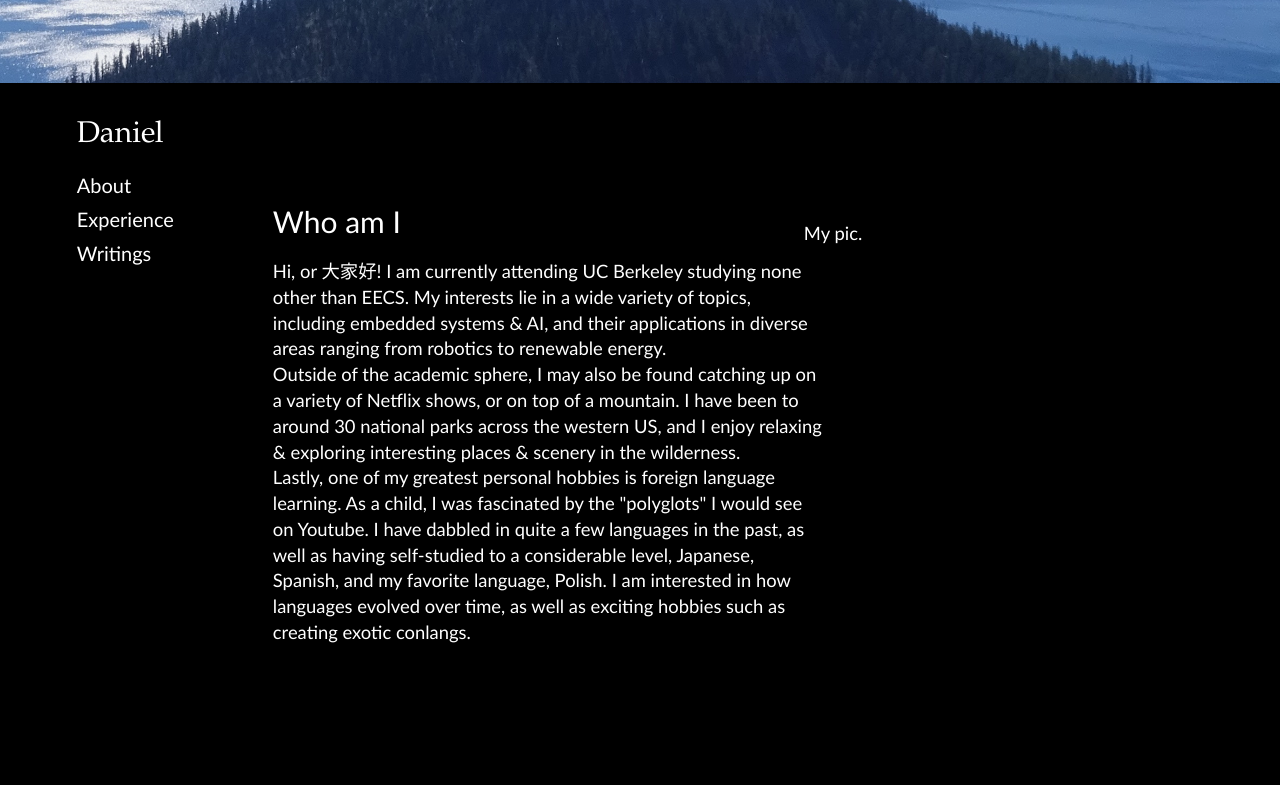
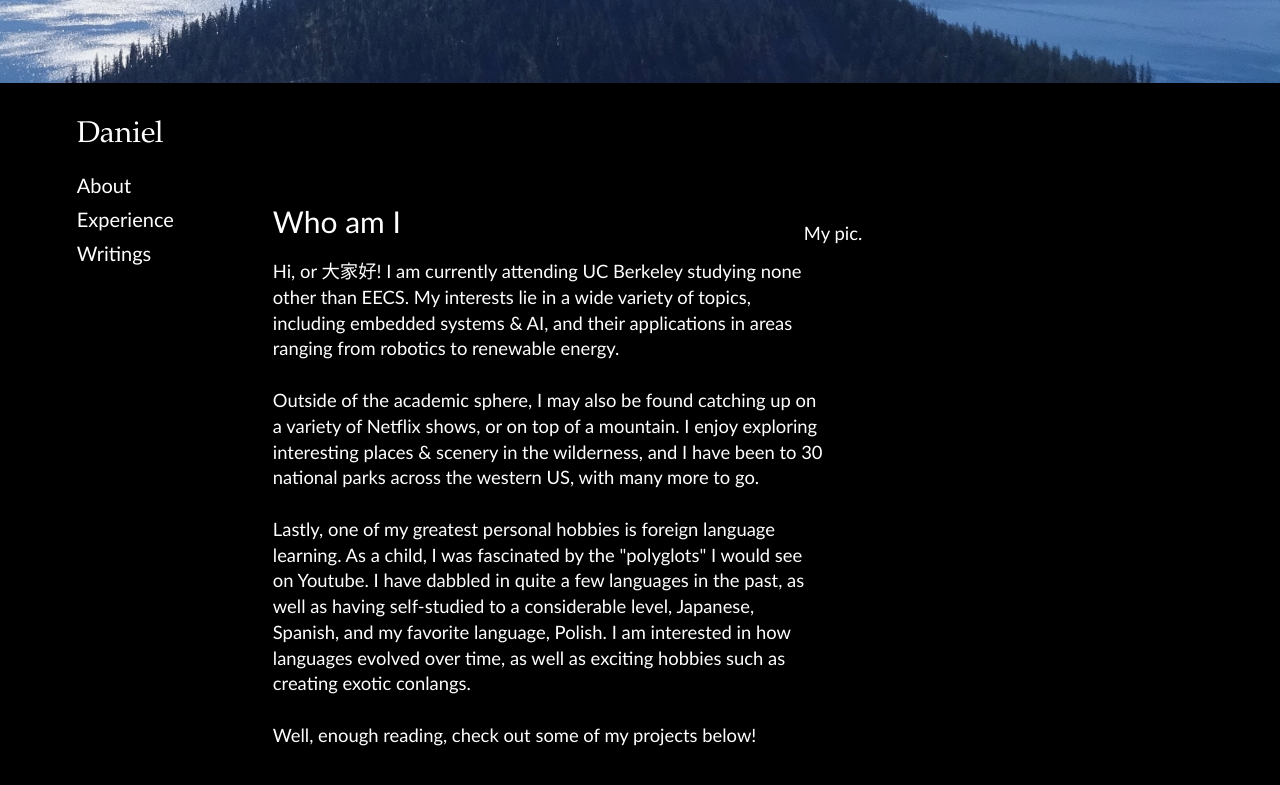
Before and after one commit to Calculasians/calculasians.github.io, a Jekyll site: the page built from index.html, in a window 1280 px wide and 900 px high, scrolled down 817 px. Shown: the top 785 px of the window. Built offline with Jekyll 4.4.1, drawn with Linux system fonts in a browser that asks for light colours; some of the changed text lies outside the part shown.

Commit message:
Update index.html

```diff
--- a/index.html
+++ b/index.html
@@ -15,7 +15,7 @@ title: A Website in the Making
 		<div class="cover-page-text">
 			<h1 class="cover-page-header">Hi! I'm Daniel</h1>
 			<p class="sub-header">
-			Ah, hello weary traveler. Welcome to this corner of the Internet. Here you will find a wide
+			Ah, hello weary traveler. Welcome to this corner of the Internet! Here you will find a wide
 			assortment of content about, well, none other than Me. So sit back, relax, and have fun exploring this
 			webpage!
 			<br /><br />
@@ -32,17 +32,20 @@ title: A Website in the Making
 		<p>
 			Hi, or 大家好! I am currently attending UC Berkeley studying none other than EECS.
 			My interests lie in a wide variety of topics, including embedded systems & AI, and their
-			applications in diverse areas ranging from robotics to renewable energy.
-			<br />
+			applications in areas ranging from robotics to renewable energy.
+			<br /><br />
 			Outside of the academic sphere, I may also be found catching up
-			on a variety of Netflix shows, or on top of a mountain. I have been to around 30 national parks across the western
-			US, and I enjoy relaxing & exploring interesting places & scenery in the wilderness.
-			<br />
+			on a variety of Netflix shows, or on top of a mountain. I enjoy exploring interesting places &
+			scenery in the wilderness, and I have been to 30 national parks across the western
+			US, with many more to go.
+			<br /><br />
 			Lastly, one of my greatest personal hobbies is foreign language learning. As a child, I was
 			fascinated by the "polyglots" I would see on Youtube. I have dabbled in
 			quite a few languages in the past, as well as having self-studied to a considerable level,
 			Japanese, Spanish, and my favorite language, Polish. I am interested in how languages evolved
 			over time, as well as exciting hobbies such as creating exotic conlangs.
+			<br /><br />
+			Well, enough reading, check out some of my projects below!
 
 		</p>
 	</div>
```
